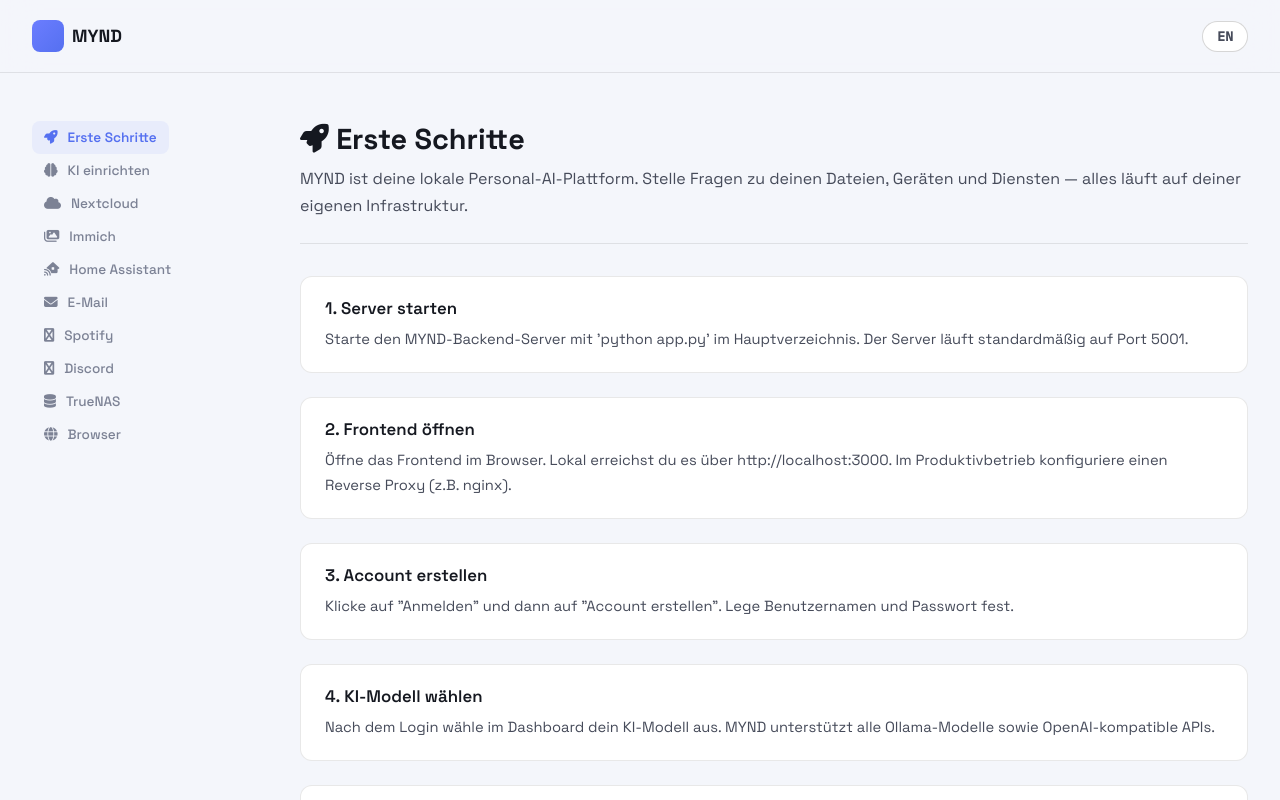
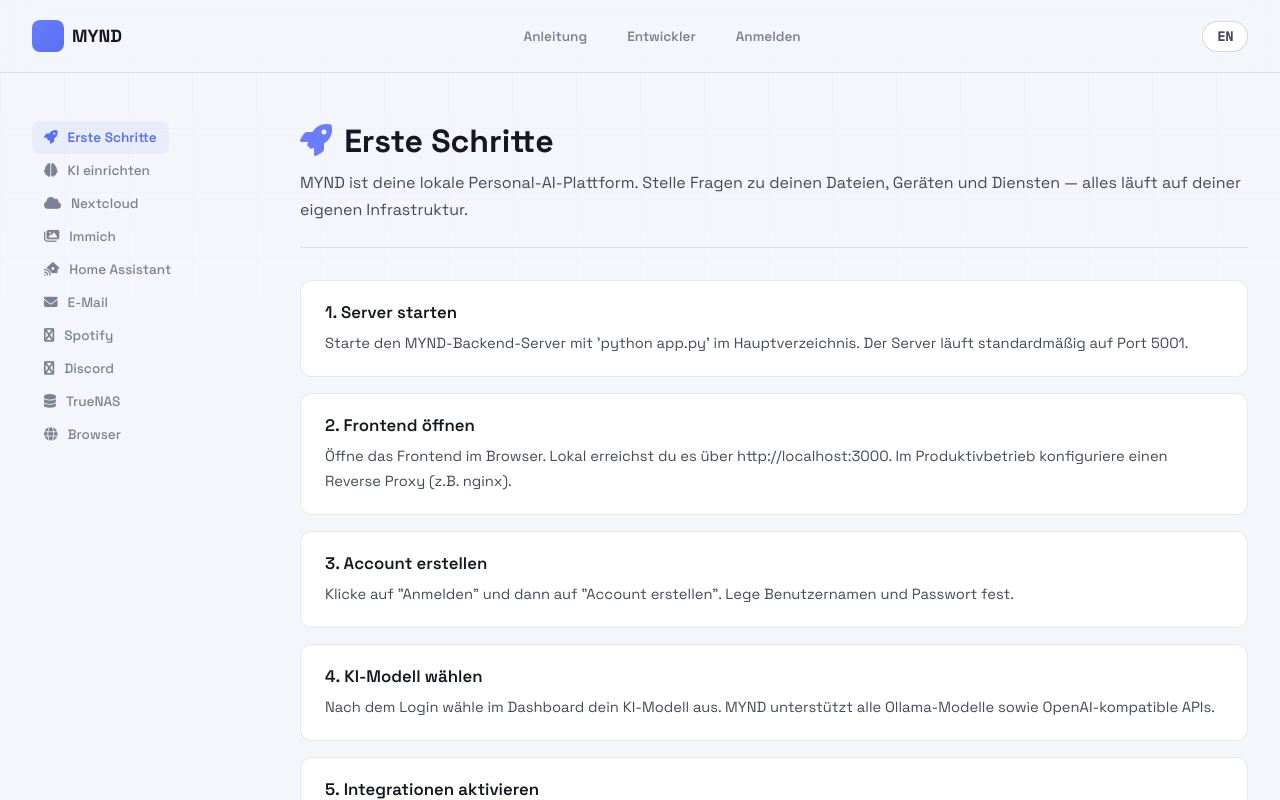
Before and after one commit to SchBenedikt/mynd, a Next.js app in the folder frontend/: page /guide in a window 1280 px wide. Shown: the top 800 px of the page. Built offline with nearby package versions, Linux system fonts and the light colour scheme; no server answers.

Commit message:
feat: sharpen LP copy, redesign guide in LP design system

```diff
--- a/frontend/app/guide/guide.css
+++ b/frontend/app/guide/guide.css
@@ -1,9 +1,37 @@
-html:has(.guide-page),
-html:has(.guide-page) body {
-  height: auto; min-height: 100%; overflow: visible;
+html:has(.lp-guide),
+html:has(.lp-guide) body {
+  height: auto;
+  min-height: 100%;
+  overflow: visible;
 }
 
-.guide-page {
+.lp-guide {
+  --lp-bg: #090a0e;
+  --lp-bg-raised: #0e1016;
+  --lp-panel: #12151d;
+  --lp-panel-2: #171a23;
+  --lp-ink: #f2f3f8;
+  --lp-body: #c3c7d2;
+  --lp-muted: #9298a8;
+  --lp-dim: #767d8f;
+  --lp-line: rgba(210, 216, 236, 0.14);
+  --lp-line-strong: rgba(210, 216, 236, 0.24);
+  --lp-accent: #91a0ff;
+  --lp-accent-strong: #7185ff;
+  --lp-accent-soft: rgba(145, 160, 255, 0.12);
+  --lp-signal: #e28b5c;
+  --lp-grid: rgba(255,255,255,.018);
+  --lp-mono: var(--font-ibm-plex-mono), monospace;
+  position: relative;
+  min-height: 100vh;
+  overflow: hidden;
+  color: var(--lp-ink);
+  background: var(--lp-bg);
+  font-family: var(--font-space-grotesk), sans-serif;
+  isolation: isolate;
+}
+
+[data-mode="light"] .lp-guide {
   --lp-bg: #f4f6fb;
   --lp-bg-raised: #eef0f6;
   --lp-panel: #ffffff;
@@ -19,46 +47,40 @@ html:has(.guide-page) body {
   --lp-accent-soft: rgba(107, 125, 255, 0.08);
   --lp-signal: #d97742;
   --lp-grid: rgba(0,0,0,.035);
-  --lp-mono: var(--font-ibm-plex-mono), monospace;
-  min-height: 100vh;
-  color: var(--lp-ink);
-  background: var(--lp-bg);
-  font-family: var(--font-space-grotesk), sans-serif;
 }
 
-[data-mode="dark"] .guide-page {
-  --lp-bg: #090a0e;
-  --lp-bg-raised: #0e1016;
-  --lp-panel: #12151d;
-  --lp-panel-2: #171a23;
-  --lp-ink: #f2f3f8;
-  --lp-body: #c3c7d2;
-  --lp-muted: #9298a8;
-  --lp-dim: #767d8f;
-  --lp-line: rgba(210, 216, 236, 0.14);
-  --lp-line-strong: rgba(210, 216, 236, 0.24);
-  --lp-accent: #91a0ff;
-  --lp-accent-strong: #7185ff;
-  --lp-accent-soft: rgba(145, 160, 255, 0.12);
-  --lp-signal: #e28b5c;
-  --lp-grid: rgba(255,255,255,.018);
+[data-mode="light"] .lp-guide-nav { background: rgba(244, 246, 251, .91); }
+[data-mode="light"] .lp-guide-sidebar-link:hover { background: var(--lp-accent-soft); }
+
+.lp-guide::before {
+  position: fixed;
+  inset: 0;
+  z-index: -1;
+  background-image:
+    linear-gradient(var(--lp-grid) 1px, transparent 1px),
+    linear-gradient(90deg, var(--lp-grid) 1px, transparent 1px);
+  background-size: 64px 64px;
+  mask-image: linear-gradient(to bottom, rgba(0,0,0,.7), transparent 48%);
+  content: '';
+  pointer-events: none;
 }
 
-.guide-nav {
+.lp-guide a,
+.lp-guide button { -webkit-tap-highlight-color: transparent; }
+.lp-guide a:focus-visible,
+.lp-guide button:focus-visible { outline: 2px solid var(--lp-accent); outline-offset: 4px; }
+
+.lp-guide-nav {
   position: sticky;
   inset: 0 0 auto;
   z-index: 50;
   border-bottom: 1px solid var(--lp-line);
-  background: rgba(244, 246, 251, .91);
+  background: rgba(9, 10, 14, .91);
   backdrop-filter: blur(18px) saturate(115%);
   -webkit-backdrop-filter: blur(18px) saturate(115%);
 }
 
-[data-mode="dark"] .guide-nav {
-  background: rgba(9, 10, 14, .91);
-}
-
-.guide-nav-inner {
+.lp-guide-nav-inner {
   width: min(1280px, calc(100% - 64px));
   min-height: 72px;
   margin-inline: auto;
@@ -67,7 +89,7 @@ html:has(.guide-page) body {
   justify-content: space-between;
 }
 
-.guide-logo {
+.lp-guide-logo {
   display: inline-flex;
   align-items: center;
   gap: 8px;
@@ -77,7 +99,7 @@ html:has(.guide-page) body {
   text-decoration: none;
 }
 
-.guide-logo-mark i {
+.lp-guide-logo-mark i {
   display: block;
   width: 32px;
   height: 32px;
@@ -85,7 +107,25 @@ html:has(.guide-page) body {
   border-radius: 8px;
 }
 
-.guide-lang-toggle {
+.lp-guide-nav-links {
+  display: flex;
+  align-items: center;
+  gap: 12px;
+}
+
+.lp-guide-nav-links a {
+  padding: 6px 14px;
+  font-size: .85rem;
+  font-weight: 600;
+  color: var(--lp-muted);
+  text-decoration: none;
+  border-radius: 8px;
+  transition: all .15s ease;
+}
+
+.lp-guide-nav-links a:hover { color: var(--lp-ink); background: var(--lp-accent-soft); }
+
+.lp-guide-lang-toggle {
   padding: 6px 14px;
   border-radius: 999px;
   border: 1px solid var(--lp-line-strong);
@@ -95,19 +135,21 @@ html:has(.guide-page) body {
   font-weight: 600;
   cursor: pointer;
   font-family: var(--lp-mono);
+  transition: all .15s ease;
 }
 
-.guide-lang-toggle:hover { background: var(--lp-panel-2); }
+.lp-guide-lang-toggle:hover { background: var(--lp-panel-2); }
 
-.guide-layout {
+.lp-guide-layout {
   width: min(1280px, calc(100% - 64px));
   margin-inline: auto;
   display: flex;
   gap: 48px;
   padding: 48px 0;
+  position: relative;
 }
 
-.guide-sidebar {
+.lp-guide-sidebar {
   width: 220px;
   flex-shrink: 0;
   position: sticky;
@@ -118,7 +160,7 @@ html:has(.guide-page) body {
   gap: 2px;
 }
 
-.guide-sidebar-link {
+.lp-guide-sidebar-link {
   display: flex;
   align-items: center;
   gap: 10px;
@@ -135,22 +177,24 @@ html:has(.guide-page) body {
   font-family: inherit;
 }
 
-.guide-sidebar-link:hover { color: var(--lp-ink); background: var(--lp-accent-soft); }
-.guide-sidebar-link.active { color: var(--lp-accent-strong); background: var(--lp-accent-soft); font-weight: 600; }
+.lp-guide-sidebar-link:hover { color: var(--lp-ink); background: var(--lp-accent-soft); }
+.lp-guide-sidebar-link.active { color: var(--lp-accent-strong); background: var(--lp-accent-soft); font-weight: 600; }
 
-.guide-main {
+.lp-guide-main {
   flex: 1;
   min-width: 0;
 }
 
-.guide-title {
-  font-size: 1.8rem;
+.lp-guide-title {
+  font-size: 2rem;
   font-weight: 700;
   margin: 0 0 8px;
   color: var(--lp-ink);
 }
 
-.guide-intro {
+.lp-guide-title i { color: var(--lp-accent); margin-right: 4px; }
+
+.lp-guide-intro {
   font-size: 1rem;
   line-height: 1.7;
   color: var(--lp-body);
@@ -159,34 +203,34 @@ html:has(.guide-page) body {
   border-bottom: 1px solid var(--lp-line);
 }
 
-.guide-steps {
+.lp-guide-steps {
   display: flex;
   flex-direction: column;
-  gap: 24px;
+  gap: 16px;
 }
 
-.guide-step {
+.lp-guide-step {
   padding: 20px 24px;
   border-radius: 12px;
   background: var(--lp-panel);
   border: 1px solid var(--lp-line);
 }
 
-.guide-step-heading {
+.lp-guide-step-heading {
   font-size: 1.05rem;
   font-weight: 600;
   color: var(--lp-ink);
   margin: 0 0 8px;
 }
 
-.guide-step p {
+.lp-guide-step p {
   font-size: .92rem;
   line-height: 1.7;
   color: var(--lp-body);
   margin: 0;
 }
 
-.guide-step code {
+.lp-guide-step code {
   padding: 2px 6px;
   border-radius: 4px;
   background: var(--lp-accent-soft);
@@ -195,7 +239,7 @@ html:has(.guide-page) body {
   font-family: var(--lp-mono);
 }
 
-.guide-footer {
+.lp-guide-footer {
   margin-top: 48px;
   padding-top: 24px;
   border-top: 1px solid var(--lp-line);
@@ -203,5 +247,5 @@ html:has(.guide-page) body {
   color: var(--lp-muted);
 }
 
-.guide-footer a { color: var(--lp-accent); text-decoration: none; }
-.guide-footer a:hover { text-decoration: underline; }
+.lp-guide-footer a { color: var(--lp-accent); text-decoration: none; }
+.lp-guide-footer a:hover { text-decoration: underline; }
--- a/frontend/app/guide/page.js
+++ b/frontend/app/guide/page.js
@@ -255,26 +255,31 @@ export default function GuidePage() {
   const content = GUIDE[activeSection]?.[lang] || GUIDE[activeSection]?.de;
 
   return (
-    <div className="guide-page" lang={lang}>
-      <nav className="guide-nav">
-        <div className="guide-nav-inner">
-          <Link href="/" className="guide-logo">
-            <span className="guide-logo-mark" aria-hidden="true"><i /></span>
+    <div className="lp-guide" lang={lang}>
+      <nav className="lp-guide-nav">
+        <div className="lp-guide-nav-inner">
+          <Link href="/" className="lp-guide-logo">
+            <span className="lp-guide-logo-mark" aria-hidden="true"><i /></span>
             <span>MYND</span>
           </Link>
-          <button className="guide-lang-toggle" type="button" onClick={() => setLang(l => l === 'de' ? 'en' : 'de')}>
+          <div className="lp-guide-nav-links">
+            <Link href="/guide">{t('Anleitung', 'Guide')}</Link>
+            <Link href="/developers">{t('Entwickler', 'Developers')}</Link>
+            <Link href="/login">{t('Anmelden', 'Sign in')}</Link>
+          </div>
+          <button className="lp-guide-lang-toggle" type="button" onClick={() => setLang(l => l === 'de' ? 'en' : 'de')}>
             {lang === 'de' ? 'EN' : 'DE'}
           </button>
         </div>
       </nav>
 
-      <div className="guide-layout">
-        <aside className="guide-sidebar">
+      <div className="lp-guide-layout">
+        <aside className="lp-guide-sidebar">
           <nav aria-label={t('Navigation', 'Navigation')}>
             {SECTIONS.map(s => (
               <button
                 key={s.id}
-                className={`guide-sidebar-link${activeSection === s.id ? ' active' : ''}`}
+                className={`lp-guide-sidebar-link${activeSection === s.id ? ' active' : ''}`}
                 onClick={() => setActiveSection(s.id)}
               >
                 <i className={`fas ${s.icon}`} />
@@ -284,25 +289,25 @@ export default function GuidePage() {
           </nav>
         </aside>
 
-        <main className="guide-main">
+        <main className="lp-guide-main">
           {content && (
             <>
-              <h1 className="guide-title">
+              <h1 className="lp-guide-title">
                 <i className={`fas ${SECTIONS.find(s => s.id === activeSection)?.icon}`} />
                 {' '}{content.title}
               </h1>
-              <p className="guide-intro">{content.intro}</p>
-              <div className="guide-steps">
+              <p className="lp-guide-intro">{content.intro}</p>
+              <div className="lp-guide-steps">
                 {content.steps.map((step, i) => (
-                  <div key={i} className="guide-step">
-                    <h2 className="guide-step-heading">{step.h}</h2>
+                  <div key={i} className="lp-guide-step">
+                    <h2 className="lp-guide-step-heading">{step.h}</h2>
                     <p>{step.p}</p>
                   </div>
                 ))}
               </div>
             </>
           )}
-          <div className="guide-footer">
+          <div className="lp-guide-footer">
             <Link href="/developers">{t('Entwickler-Dokumentation', 'Developer Documentation')}</Link>
             {' · '}
             <Link href="/login">{t('Zum Login', 'Go to Login')}</Link>
```
Also changed, not shown: frontend/components/LandingPage.js (+13 -13 lines).
